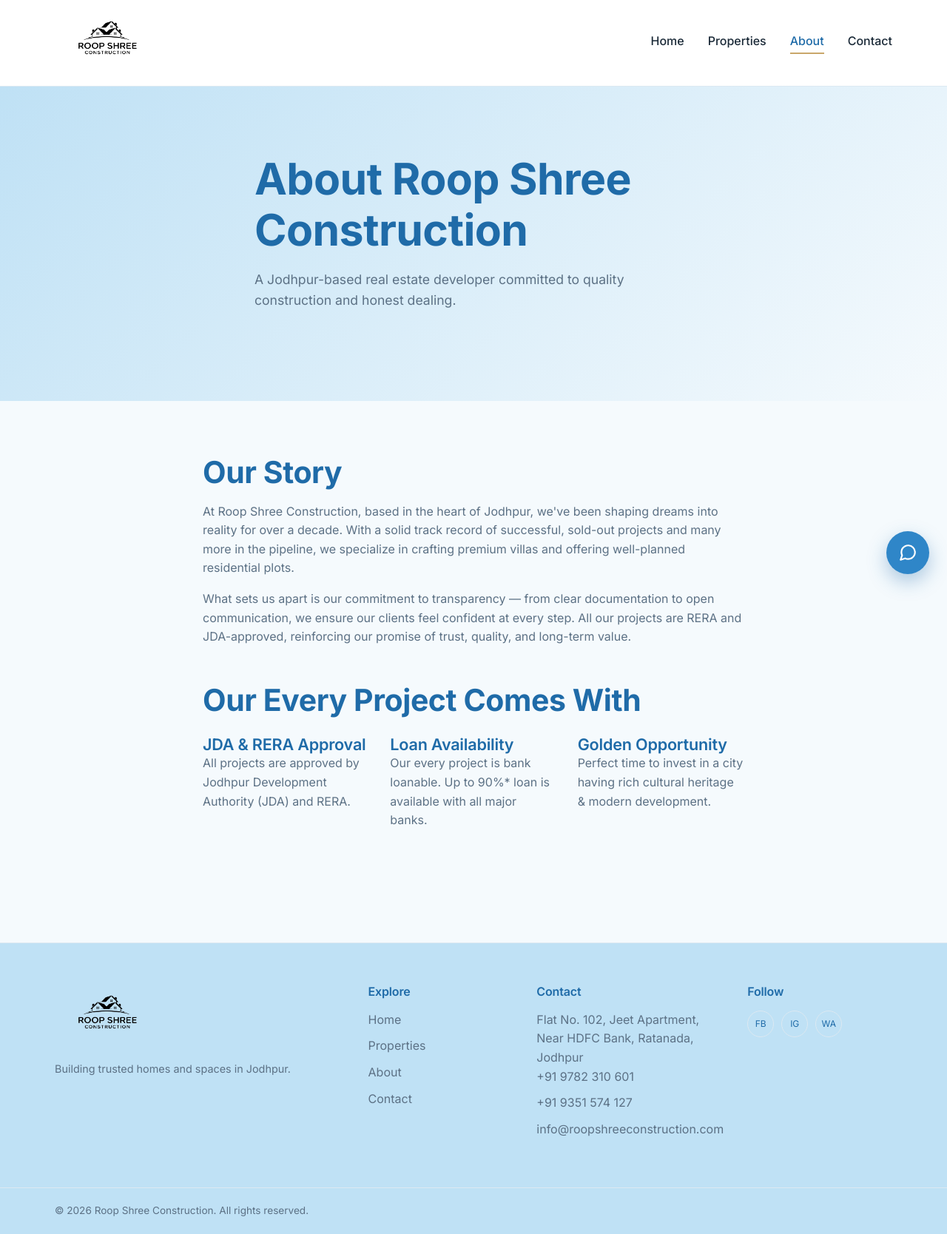
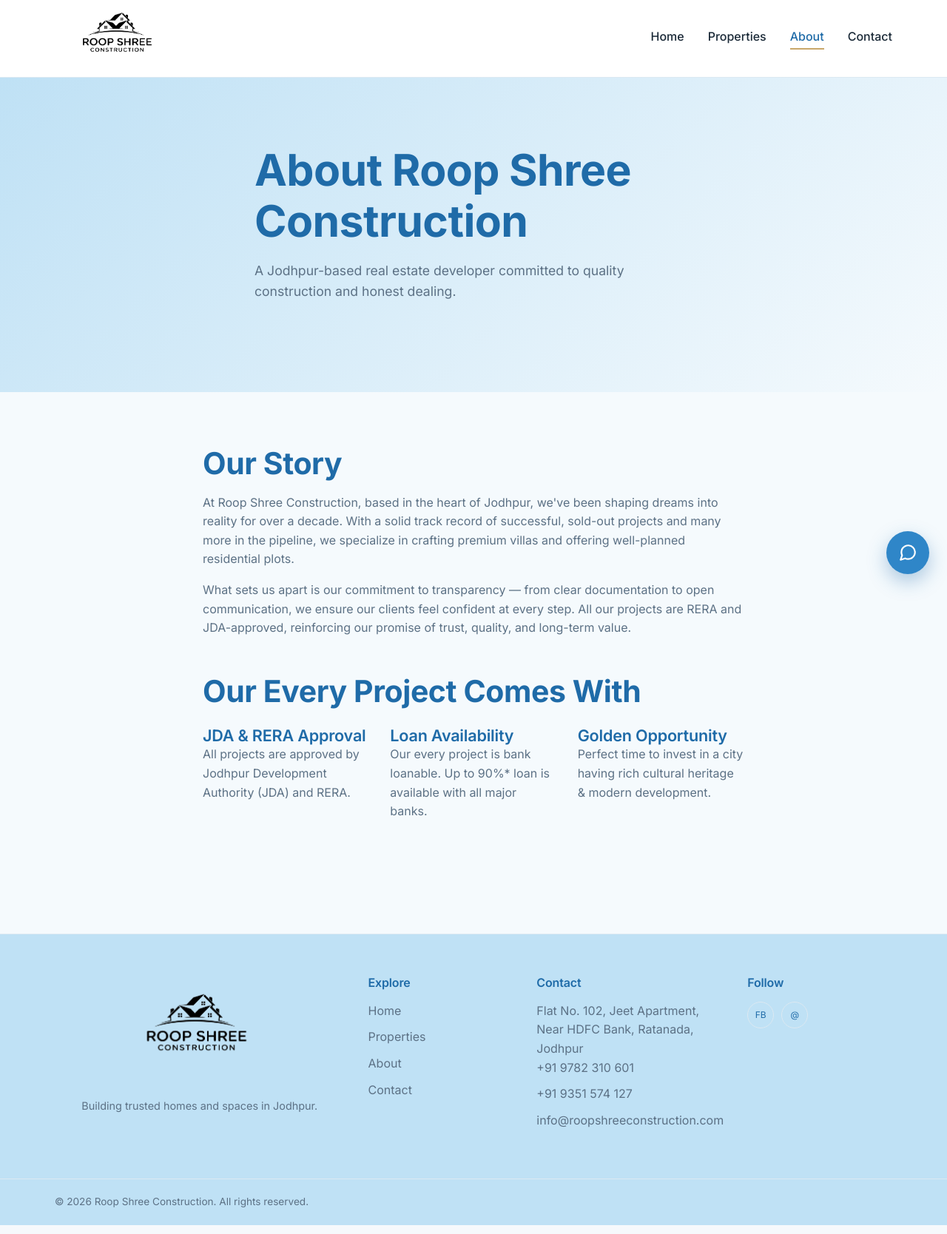
Before and after one commit to durgeshkhushlani/RoopShreeConstruction, a PHP site: page /about.php in a window 1280 px wide. Shown: the whole page at 74% size. Run offline with PHP 8.4, Linux system fonts and the light colour scheme.

Commit message:
Adjust header/footer logo sizing and footer social links
Center and enlarge the footer logo, add real Facebook and email links
in place of placeholder social icons.

Co-Authored-By: Claude Sonnet 5 <noreply@anthropic.com>

```diff
--- a/public_html/assets/css/style.css
+++ b/public_html/assets/css/style.css
@@ -99,10 +99,10 @@ p { color: var(--color-text-muted); }
   display: flex;
   align-items: center;
   justify-content: space-between;
-  padding-block: 14px;
+  padding-block: 0;
 }
 .logo { display: flex; align-items: center; gap: 12px; }
-.logo__image { height: 88px; width: auto; display: block; }
+.logo__image { height: 104px; width: auto; display: block; }
 
 .primary-nav { display: flex; gap: 32px; }
 .primary-nav a {
@@ -390,6 +390,9 @@ section { padding-block: 72px; }
 .site-footer a { display: block; color: var(--color-text-muted); margin-bottom: 10px; }
 .site-footer a:hover { color: var(--color-primary); }
 .site-footer__tagline { margin-top: 14px; font-size: 0.9rem; }
+.logo--footer { justify-content: center; }
+.logo--footer .logo__image { height: 150px; }
+.site-footer__col:first-child { text-align: center; }
 .social-icons { display: flex; gap: 10px; }
 .social-icons a {
   width: 36px; height: 36px;
--- a/public_html/includes/footer.php
+++ b/public_html/includes/footer.php
@@ -36,9 +36,8 @@
     <div class="site-footer__col">
       <h3>Follow</h3>
       <div class="social-icons">
-        <a href="#" aria-label="Facebook">FB</a>
-        <a href="#" aria-label="Instagram">IG</a>
-        <a href="#" aria-label="WhatsApp">WA</a>
+        <a href="https://www.facebook.com/RoopShreeConstruction/" target="_blank" rel="noopener" aria-label="Facebook">FB</a>
+        <a href="mailto:info@roopshreeconstruction.com" aria-label="Email">@</a>
       </div>
     </div>
   </div>
```
